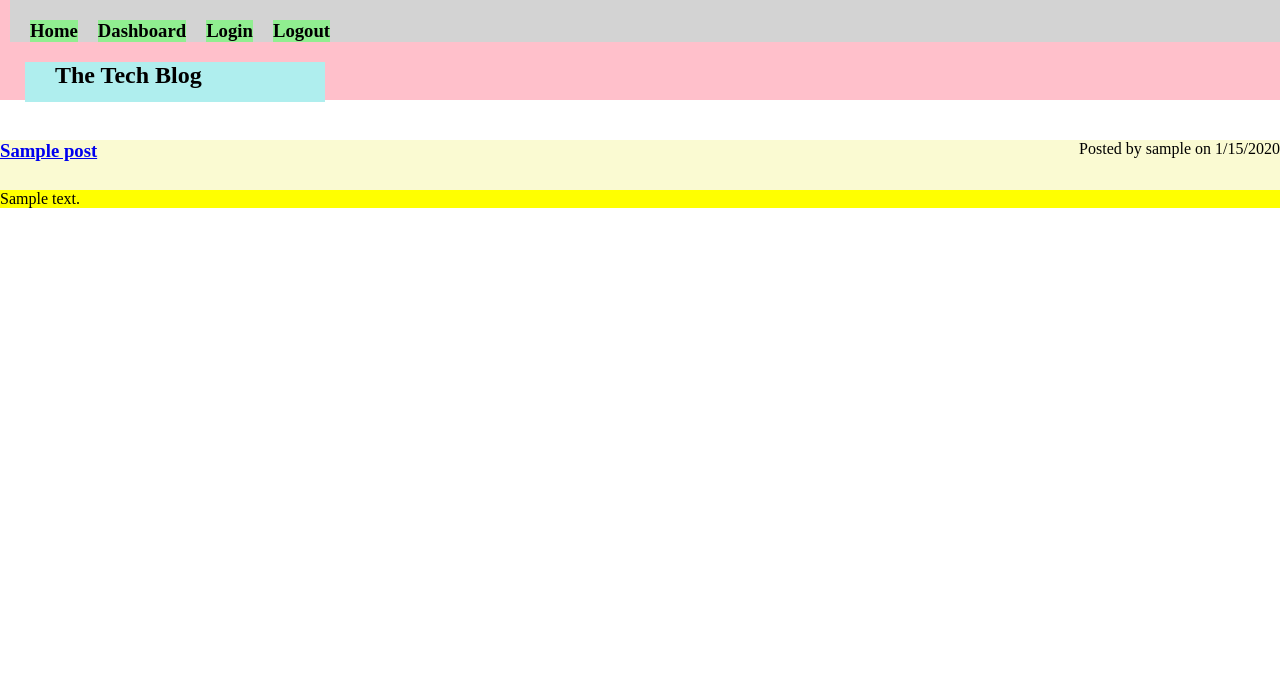
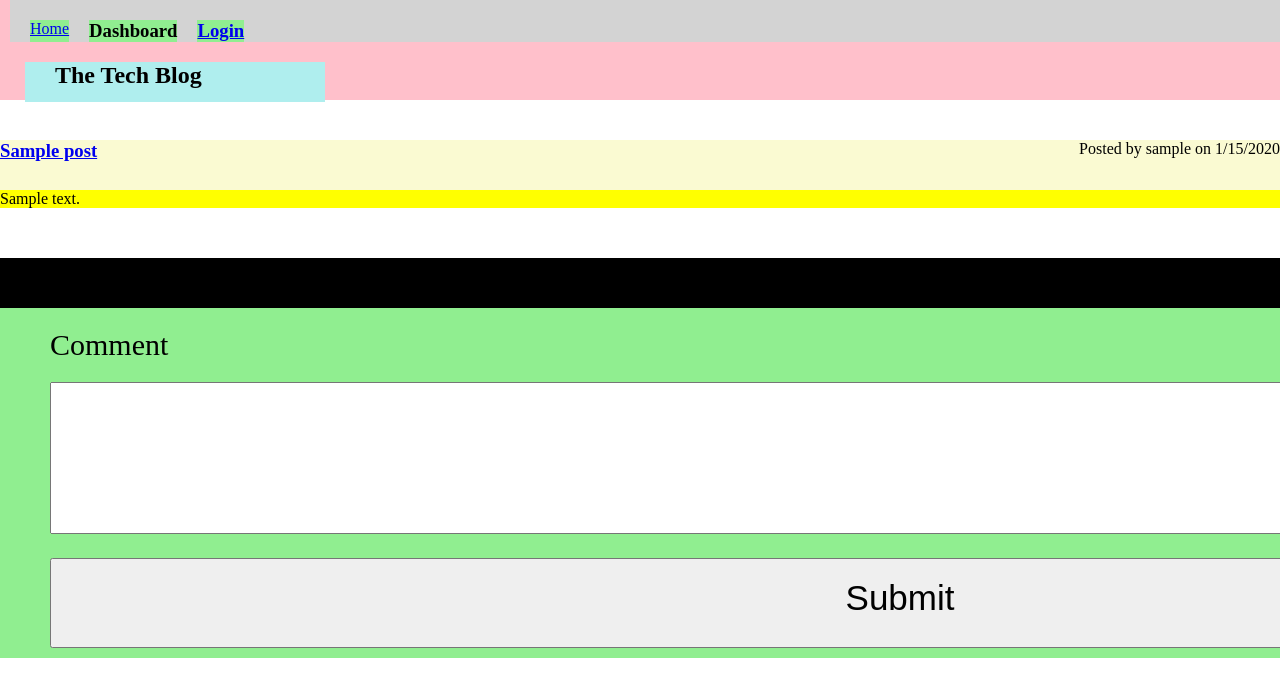
Before and after one commit to sasimapatterson/tech-blog, a Node server app: page /post/1 in a window 1280 px wide; the page is wider, and only the part inside the window is pictured. Shown: the top 697 px of that part. Run offline with Node 20, Linux system fonts and the light colour scheme; tables that the repository leaves empty hold one stand-in row (values such as "Sample post"); some libraries are stand-ins or nearby versions.

Commit message:
worked on single-post.handlebars and able to get it to display on browser.

```diff
--- a/public/css/style.css
+++ b/public/css/style.css
@@ -53,6 +53,39 @@ h1 {
 
 }
 
-{
+.top-part {
+    max-width: 1800px;
+    height: 50px;
+    background: black;
+}
 
+.comment-box {
+    max-width: 1800px;
+    height: 400px;
+    margin: auto;
+    margin-top: 50px;
+    background: lightgreen;
 }
+
+textarea {
+    margin-left: 50px;
+    margin-top: 20px;
+}
+
+.comment-label {
+    font-size: 30px;
+    margin-top: 20px;
+    margin-left:50px;
+}
+
+.btn-submit {
+    height: 90px;
+    width: 1700px;
+    margin-left: 50px;
+    margin-top: 20px;
+    padding-bottom: 10px;
+}
+
+.submit {
+    font-size: 35px;
+}
--- a/views/layouts/main.handlebars
+++ b/views/layouts/main.handlebars
@@ -1,5 +1,6 @@
 <!DOCTYPE html>
 <html lang="en">
+
 <head>
   <meta charset="UTF-8">
   <meta http-equiv="X-UA-Compatible" content="IE=edge">
@@ -7,14 +8,20 @@
   <title>Tech Blog</title>
   <link rel="stylesheet" href="/css/style.css">
 </head>
+
 <body>
   <div class="nav-wrap">
     <nav>
       <ul>
-                <li><h3>Home</h2></li>
-                <li><h3>Dashboard</h2></li>
-                <li><h3>Login</h2></li>
-                <li><h3>Logout</h2></li>
+        <li><a href="/">Home</a> </li>
+        <li>
+          <h3>Dashboard</h3>
+        </li>
+        {{#if loggedIn}}
+        <li><button id="logout" class="hide-btn">Logout</button></li>
+        {{else}}
+        <li><h3><a href="/login">Login</h3></a></li>
+        {{/if}}
       </ul>
       <h1>The Tech Blog</h1>
     </nav>
@@ -22,28 +29,10 @@
   <main>
     {{{body}}}
   </main>
-</body>
-</html>
 
-
-{{!-- <meta charset="UTF-8"> --}}
-{{!-- <head>
-  <title>Potluck Party</title>
-  <link rel="stylesheet" href="/css/jass.css">
-  <link rel="stylesheet" href="/css/style.css">
-</head>
-
-<body>
-  <div class="flex-column justify-space-around">
-    <header class="display-flex justify-space-between align-center p-2">
-      <h1>
-        &#127881 Potluck Party! &#127881
-      </h1>
-    </header>
-      <main class="container container-fluid mt-5">
-        {{{ body }}}
-      </main>
-  </div>
+  {{#if loggedIn}}
+  <script src="/js/logout.js"></script>
+  {{/if}}
 </body>
 
-</html> --}}
+</html>
--- a/views/single-post.handlebars
+++ b/views/single-post.handlebars
@@ -2,3 +2,17 @@
 {{> post-info post}}
 
 {{!-- Create comment form with submit button --}}
+<section>
+        <div class="comment-box">
+            <div class="top-part"></div>
+            <div class="comment-label">
+                <label for="comment">Comment</label>
+            </div>
+            <div class="comment-area">
+                <textarea name="comment" id="comment" cols="210" rows="10"></textarea>
+            </div>
+            <div>
+                <button id="submit-comment" class="btn-submit"><span class="submit">Submit</span></button>
+            </div>
+        </div>
+    </section>
```
Also changed, not shown: template.html (+20 -4 lines). Lines whose indentation alone changed are shown as unchanged.
